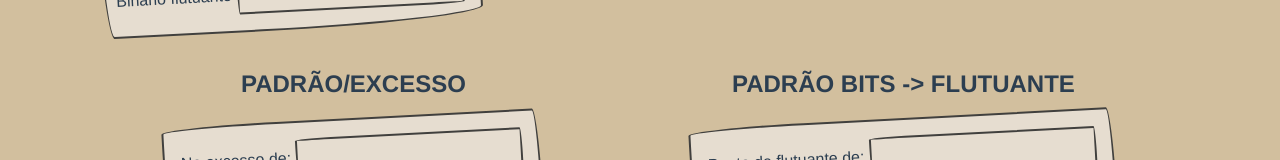
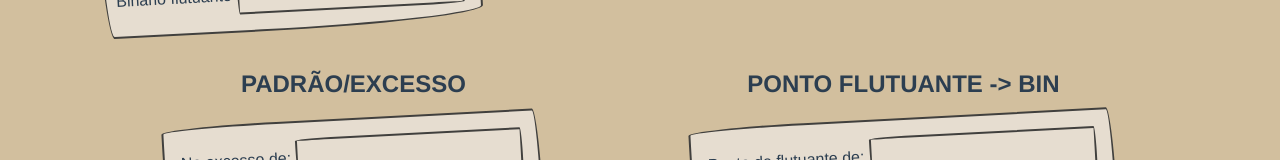
Before and after one commit to LuizFellype/base-caculator, a Vue app: page / in a window 1280 px wide. Shown: the part 332-492 px from the top of the page. Built offline with nearby package versions, Linux system fonts and the light colour scheme.

Commit message:
fix: label

```diff
--- a/src/components/FloatinPoint.vue
+++ b/src/components/FloatinPoint.vue
@@ -1,5 +1,5 @@
 <template>
-  <h2>PADRÃO BITS -> FLUTUANTE</h2>
+  <h2>PONTO FLUTUANTE -> BIN</h2>
   <form @change="handleEnter" class="card">
       <div class="d-flex f-dir-col">
 
```
